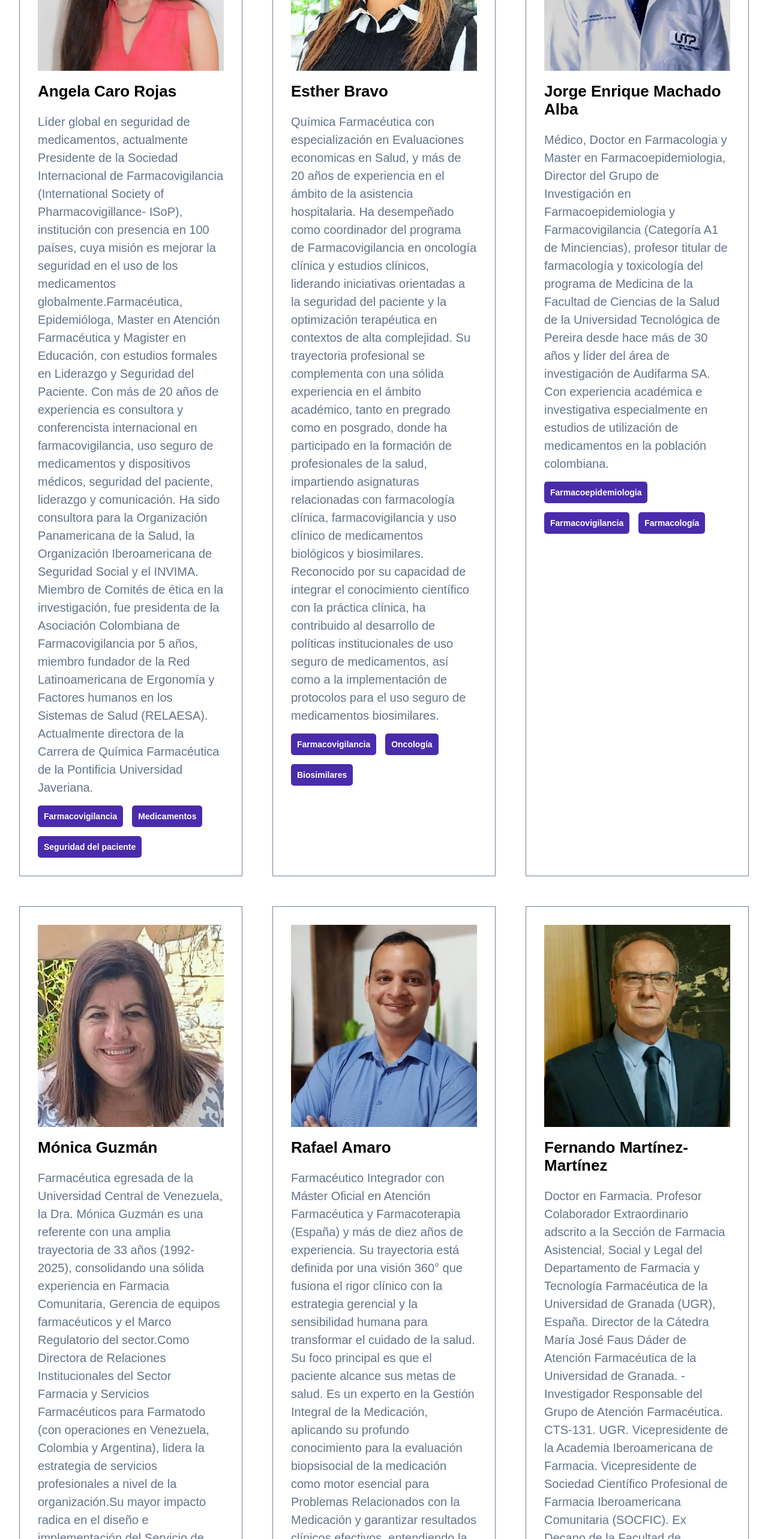
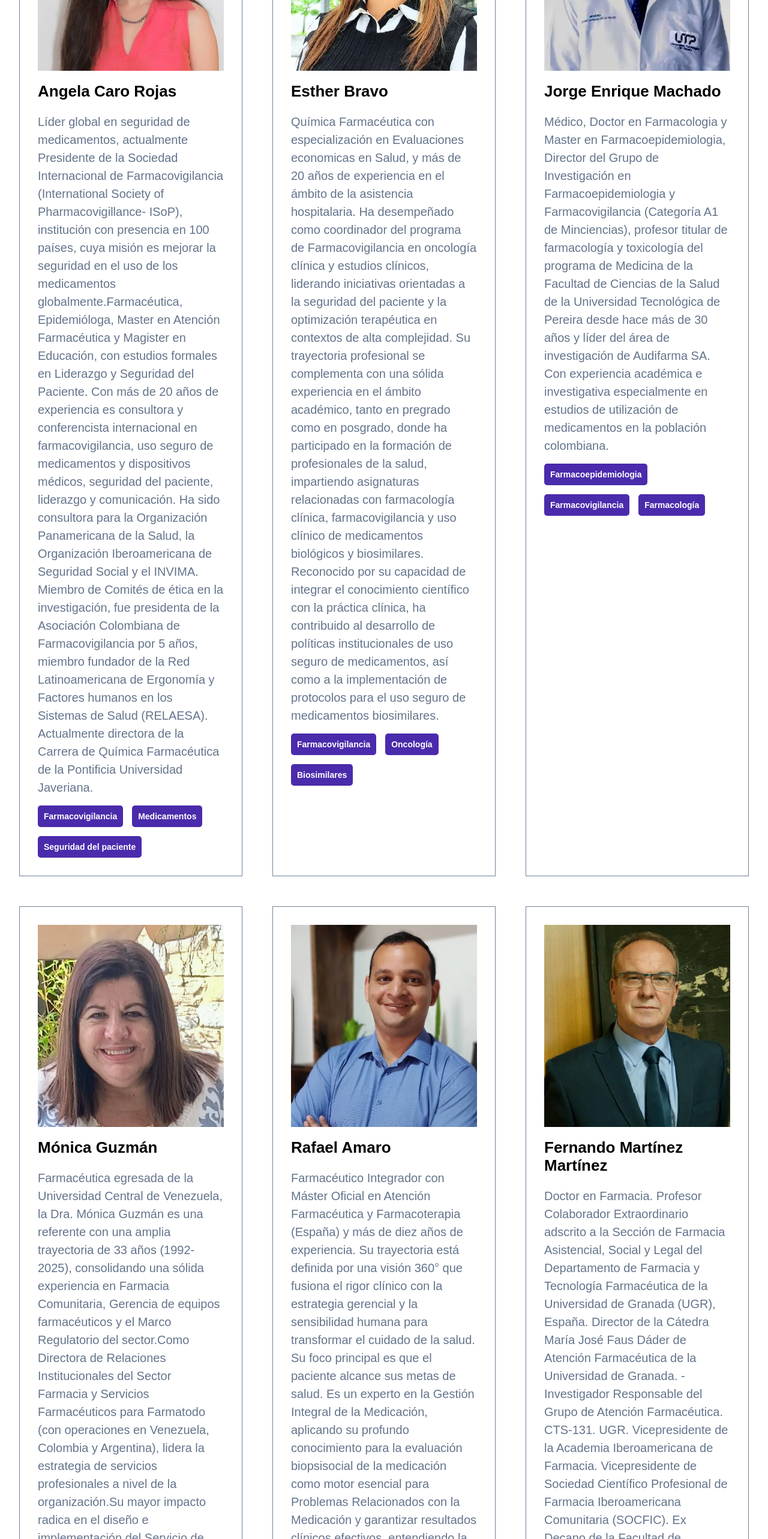
Before and after one commit to congresosaquifar2025-sys/congresoColombianoAtencionFarmaceutica, a React (Vite) app: page /ponentes in a window 1280 px wide. Shown: the part 5620-8186 px from the top of the page at 60% size. Built offline with nearby package versions, Linux system fonts and the light colour scheme.

Commit message:
Ponentes info updated

```diff
--- a/src/data/ponentes.ts
+++ b/src/data/ponentes.ts
@@ -181,7 +181,7 @@ export const datosPonentes: datosPonente[] = [
   },
   {
     id: 12,
-    nombre: "Jorge Enrique Machado Alba",
+    nombre: "Jorge Enrique Machado",
     foto: ponente12,
     foto1: ponente12Webp,
     descripcion:
@@ -217,7 +217,7 @@ export const datosPonentes: datosPonente[] = [
   },
   {
     id: 18,
-    nombre: "Fernando Martínez-Martínez",
+    nombre: "Fernando Martínez Martínez",
     foto: fernando,
     foto1: fernandoWebp,
     descripcion: `Doctor en Farmacia. Profesor Colaborador Extraordinario adscrito a la Sección de Farmacia Asistencial, Social y Legal del Departamento de Farmacia y Tecnología Farmacéutica de la Universidad de Granada (UGR), España.
@@ -245,7 +245,7 @@ export const datosPonentes: datosPonente[] = [
   },
   {
     id: 16,
-    nombre: "José Luis Marco Garbayo",
+    nombre: "José Luis Marco",
     foto: jose,
     foto1: joseWebp,
     descripcion: `Doctor en Farmacia, especialista en Farmacia Hospitalaria, psicólogo. Master en Farmacia Clínica y Asistencial. Experto en Seguimiento Farmacoterapéutico. Master en Gestión de Centros y Servicios de Salud. Actualmente jefe del Servicio de Farmacia del Hospital Francesc de Borja (Gandía, Valencia).`,
@@ -280,7 +280,7 @@ export const datosPonentes: datosPonente[] = [
   },
   {
     id: 20,
-    nombre: "Julio Cesar García Casallas",
+    nombre: "Julio Cesar García",
     foto: julio,
     foto1: julioWebp,
     descripcion: `Químico Farmacéutico de la Universidad Nacional de Colombia, Médico de la Universidad del Bosque, con postgrados en medicina Interna de Universidad Militar Nueva Granada y Farmacología Clínica de la Universidad de La Sabana; Así como, Maestría en farmacología de la Universidad Nacional de Colombia y Formación en Estrategia y Liderazgo por el INALDE y por ADEN, Escuelas de Negocios. Conocimiento y experiencia en farmacoterapéutica, Farmacología Clínica, Economía de la Salud, Farmacoeconomía, Farmacoepidemiología, Medicamentos Biológicos y Biosimilares en el marco del Sistema General de Seguridad Social en Salud. El Dr.
@@ -307,7 +307,7 @@ export const datosPonentes: datosPonente[] = [
   },
   {
     id: 22,
-    nombre: "Andrés Felipe Zuluaga Salazar",
+    nombre: "Andrés Felipe Zuluaga",
     foto: andres,
     foto1: andresWebp,
     descripcion: `Médico, Farmacólogo, Magíster en Telesalud. Profesor titular e investigador del Departamento de Farmacología y Toxicología de la Facultad de Medicina Universidad de Antioquia. Investigador Senior sistema nacional de ciencia y tecnología de Colombia.
@@ -324,7 +324,7 @@ export const datosPonentes: datosPonente[] = [
     nombre: "Orlando Carreño Moreno",
     foto: orlando,
     foto1:  orlandoWebp,
-    descripcion: `Orlando Carreño Moreno.  Médico Cirujano, Neurólogo infantil, Experto en Epilepsia con áreas de interés en Espasticidad, TICS, TDAH y Neurodesarrollo. Director Científico en Grupo Antioqueño de Neurología Pediátrica y CENPI. Profesor Universitario en Medicina, Pediatría, Psicología, Neuropediatría, Neuropsicología.
+    descripcion: `Médico Cirujano, Neurólogo infantil, Experto en Epilepsia con áreas de interés en Espasticidad, TICS, TDAH y Neurodesarrollo. Director Científico en Grupo Antioqueño de Neurología Pediátrica y CENPI. Profesor Universitario en Medicina, Pediatría, Psicología, Neuropediatría, Neuropsicología.
     Investigador en tratamientos antiepilépticos, fármacos, neuromodulación, VNS, DBS, Toxina Botulínica, Baclofeno, Cannabis Medicinal. Asesor en políticas públicas en salud a entidades gubernamentales y privada.
     Dedicado los últimos 15 años a Epilepsia y Movimientos Anormales en Niños y Adolescentes. Amplia experiencia clínica y participación interdisciplinaria en el manejo de pacientes de alta complejidad en estas áreas. Entrenamiento y experiencia en el manejo de tecnologías novedosas como estimulación del Nervio Vago, Estimulación cerebral profunda, Baclofeno Intratecal y Toxina Botulínica. Participación como coinvestigador e investigador principal para fármacos fase III y fase IV en Epilepsia, Esclerosis Tuberosa, Espasticidad, Tics y Distonías.
     Investigador y Experticia en manejo de Cannabis Medicinal en Epilepsia y Espasticidad
```
